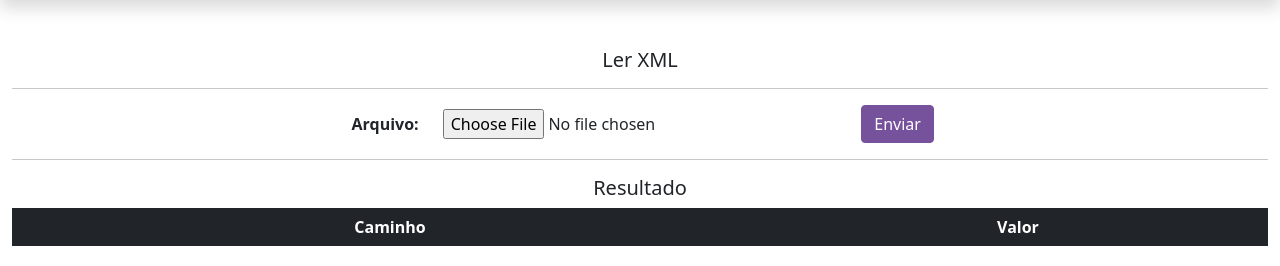
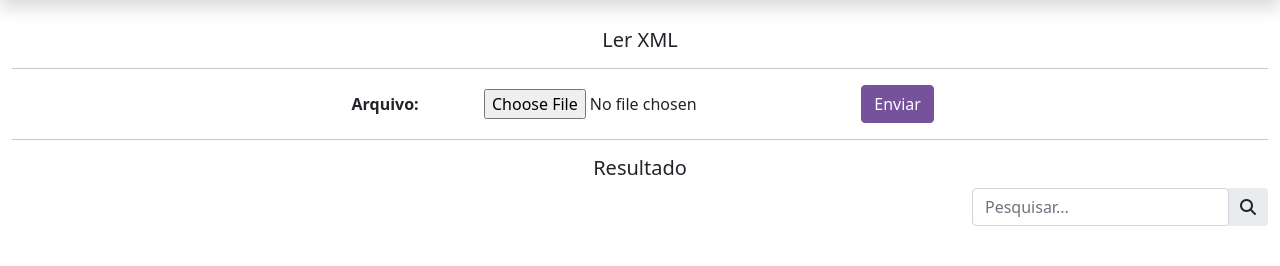
Before and after one commit to roger-otrevizan/siimp, a PHP site: page / in a window 1280 px wide. Shown: the part 94-360 px from the top of the page. Run offline with PHP 8.4, Linux system fonts and the light colour scheme; lists and menus that the app fills with data are empty; some libraries are stand-ins or nearby versions.

Commit message:
added db, fontawesome icons, search form

```diff
--- a/index.php
+++ b/index.php
@@ -1,11 +1,15 @@
 <?php
+
+include_once 'assets/db/conection.php';
+//include_once 'assets/db/create_db.sql';
+
 
 include_once 'header.php';
 
 ?>
 
 <!DOCTYPE html>
-<html lang="pt-BR">
+<html lang="pt-br">
 
 <head>
     <meta charset="UTF-8">
@@ -15,6 +19,9 @@ include_once 'header.php';
     <link href="https://cdn.jsdelivr.net/npm/bootstrap@5.0.1/dist/css/bootstrap.min.css" rel="stylesheet" integrity="sha384-+0n0xVW2eSR5OomGNYDnhzAbDsOXxcvSN1TPprVMTNDbiYZCxYbOOl7+AMvyTG2x" crossorigin="anonymous">
     <script src="https://cdn.jsdelivr.net/npm/bootstrap@5.0.1/dist/js/bootstrap.bundle.min.js" integrity="sha384-gtEjrD/SeCtmISkJkNUaaKMoLD0//ElJ19smozuHV6z3Iehds+3Ulb9Bn9Plx0x4" crossorigin="anonymous"></script>
     <script src="https://code.jquery.com/jquery-3.6.0.min.js" integrity="sha256-/xUj+3OJU5yExlq6GSYGSHk7tPXikynS7ogEvDej/m4=" crossorigin="anonymous"></script>
+
+    <script src="https://use.fontawesome.com/7fa0f12d2b.js"></script>
+
     <link href="assets/css/custom.css" rel="stylesheet">
 
     <title>SIIMP Sistemas</title>
@@ -24,7 +31,7 @@ include_once 'header.php';
 <body>
     <div class="container-fluid">
 
-        <h5 style="margin-top: 20px;">
+        <h5 style="margin-top: -20px;">
             <center>Ler XML</center>
         </h5>
         <hr>
@@ -34,11 +41,11 @@ include_once 'header.php';
             <form id="upload_xml_form" method="POST" enctype="multipart/form-data" action="">
 
                 <div class="row">
-                    <div class="col-md-4" style="text-align-last: end;">
-                        <span id="span-file"><b>Arquivo:</b></span>
+                    <div class="col-md-4 text-end">
+                        <label id="label-file"><b>Arquivo:</b></label>
                     </div>
 
-                    <div id="file" class="col-md-4">
+                    <div id="file" class="col-md-4 text-center">
                         <input type="file" name="file_upload" accept=".xml">
                     </div>
 
@@ -57,6 +64,24 @@ include_once 'header.php';
         <h5>
             <center>Resultado</center>
         </h5>
+        <form method="POST" id="search_form" action="">
+            <div class="row">
+                <div class="col-md-9"></div>
+                <div class="col-md-3 text-end">
+                    <div class="input-group rounded">
+                        <input type="search" name="search" id="search" class="form-control rounded" placeholder="Pesquisar..." aria-label="Search" aria-describedby="search-addon" />
+                        <span class="input-group-text border-0" id="search-addon">
+                            <i class="fa fa-search"></i>
+                        </span>
+
+                    </div>
+                </div>
+            </div>
+        </form>
+
+        <script src="assets/js/search_table.js"></script>
+
+        <br>
 
         <div id="message" disable> </div>
 
@@ -77,13 +102,12 @@ include_once 'header.php';
         </div>
 
     </div>
+
     <script src="assets/js/send_xml.js"></script>
 
-
+    <?php
+    include_once 'footer.php';
+    ?>
 </body>
 
-<?php
-include_once 'footer.php';
-?>
-
 </html>
--- a/teste.txt
+++ /dev/null
@@ -1,4 +0,0 @@
-<tr>
-                <td><?php echo $node->getNodePath() ?></td>
-                <td><?php echo $element_value ?></td>
-            </tr>
```
